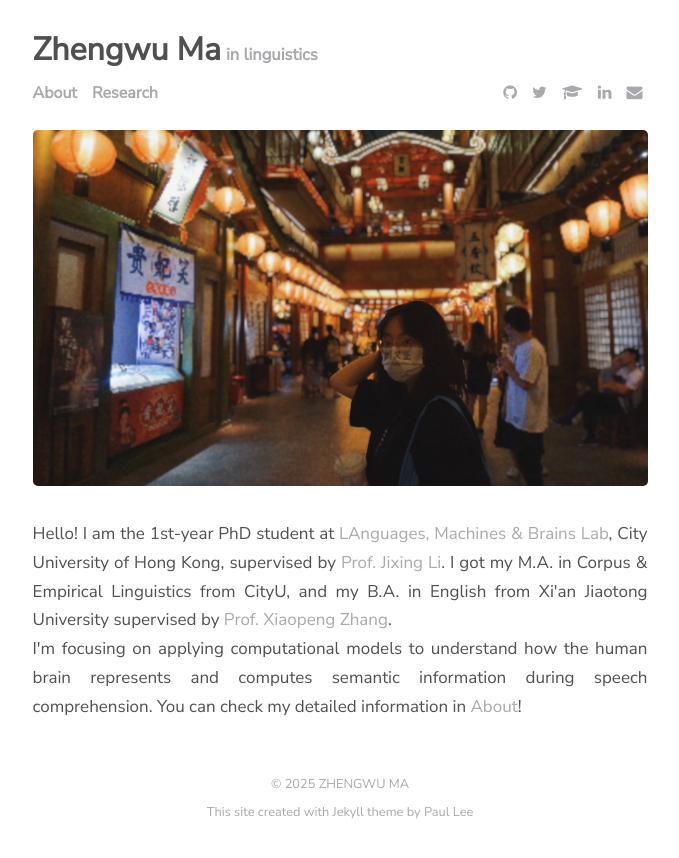
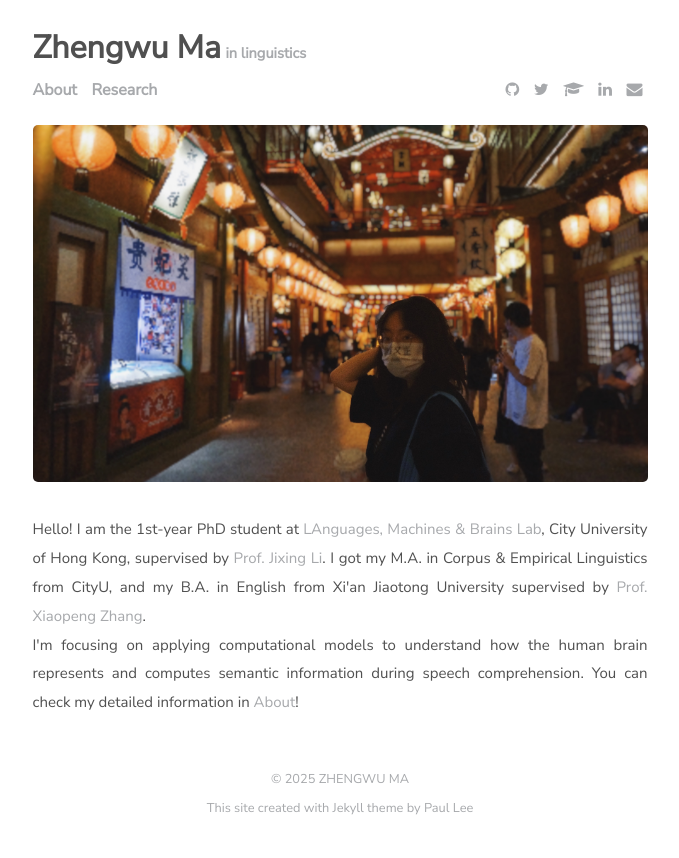
Before and after one commit to zhengwuma/zhengwuma.github.io, a Jekyll site: the page built from index.html, in a window 1280 px wide. Shown: the top 858 px of the page, without its empty margins (300-979 px from the left). Built offline with Jekyll 4.4.1, drawn with Linux system fonts in a browser that asks for light colours; the list of posts is cut into pages by our own code.

Commit message:
Update _base.scss

```diff
--- a/_sass/_base.scss
+++ b/_sass/_base.scss
@@ -4,14 +4,14 @@
 
 body {
   font-family: $sans-serif-font-family;
-  font-size: 17px;
+  font-size: 15px;
   color: $body-color;
   line-height: 1.8rem;
 }
 
 @media (max-width: $elements-responsive-width) {
   body {
-    font-size: 14px;
+    font-size: 15px;
     line-height: 1.5rem;
   }
   body h1 {
```
